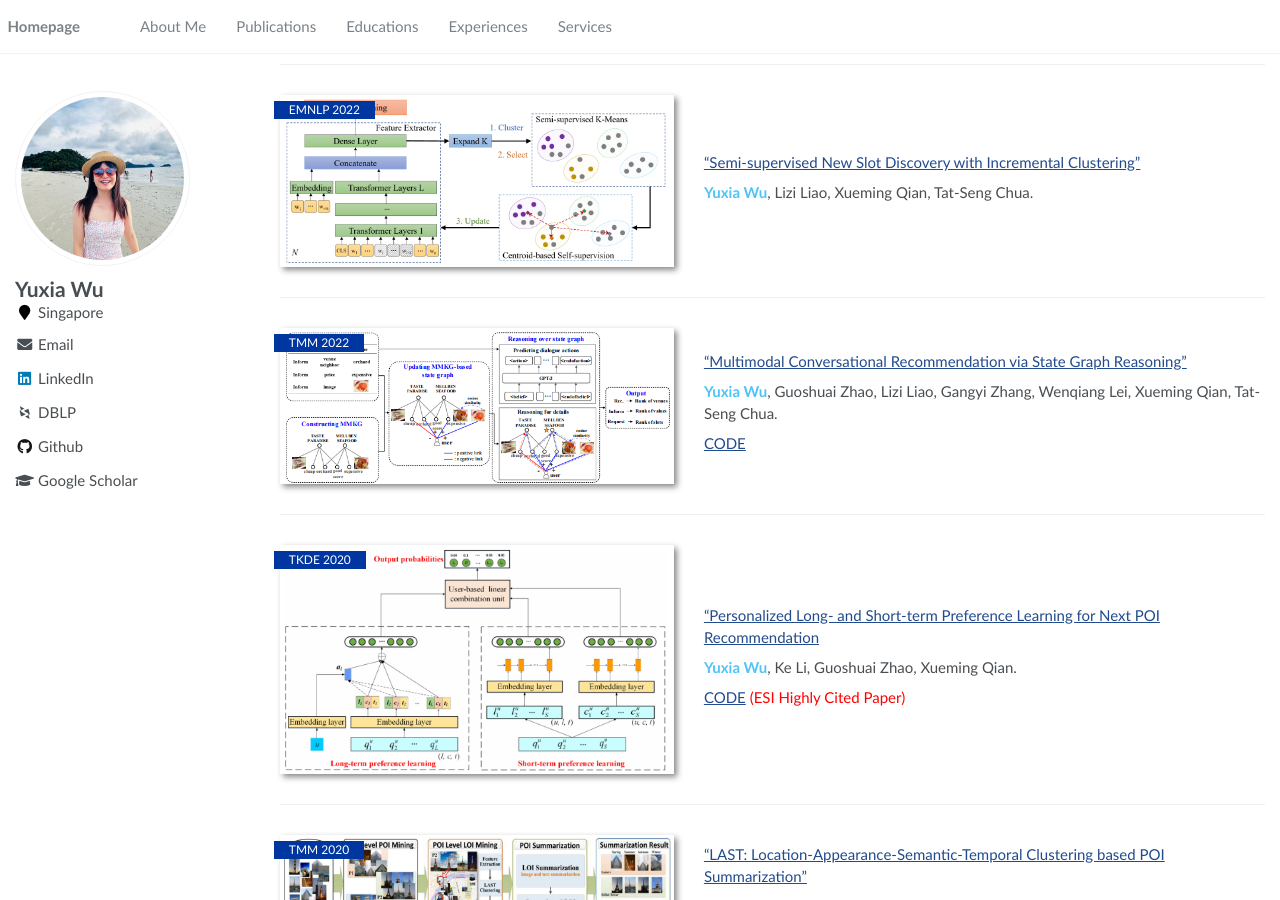
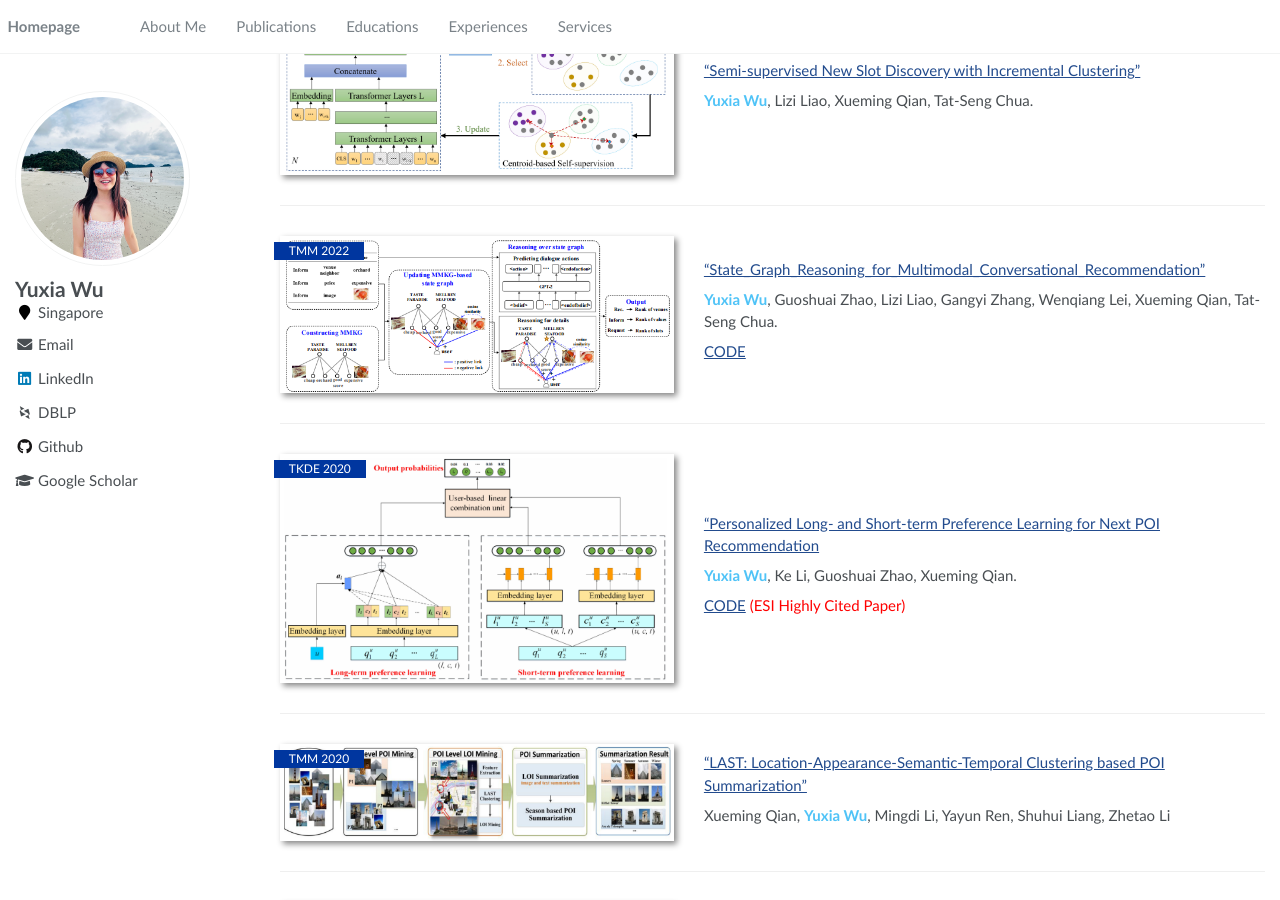
Before and after one commit to YuxiaWu/YuxiaWu.github.io, a Jekyll site: the page built from _pages/about.md, in a window 1280 px wide and 900 px high, scrolled down 1171 px. Built offline with Jekyll 4.4.1, drawn with Linux system fonts in a browser that asks for light colours; some web fonts are replaced.

Commit message:
Update about.md

```diff
--- a/_pages/about.md
+++ b/_pages/about.md
@@ -62,7 +62,7 @@
     <div class='paper-box-image'>
         <div>
             <div class="badge">TMM 2023</div>
-            <img src='images/HAT.png' alt="sym" style="width:100%; height:auto;">
+            <img src='images/HAT.png' alt="sym" style="width:80%; height:auto;">
         </div>
     </div>
     <div class='paper-box-text' markdown="1">
@@ -101,7 +101,7 @@
     </div>
     <div class='paper-box-text' markdown="1">
 
-["Multimodal Conversational Recommendation via State Graph Reasoning"](/my_papers/State_Graph_Reasoning_for_Multimodal_Conversational_Recommendation.pdf)
+["State_Graph_Reasoning_for_Multimodal_Conversational_Recommendation"](/my_papers/State_Graph_Reasoning_for_Multimodal_Conversational_Recommendation.pdf)
 
 <span style="color:#4FC3F7">**Yuxia Wu**</span>, Guoshuai Zhao, Lizi Liao, Gangyi Zhang, Wenqiang Lei, Xueming Qian, Tat-Seng Chua.
 
```
